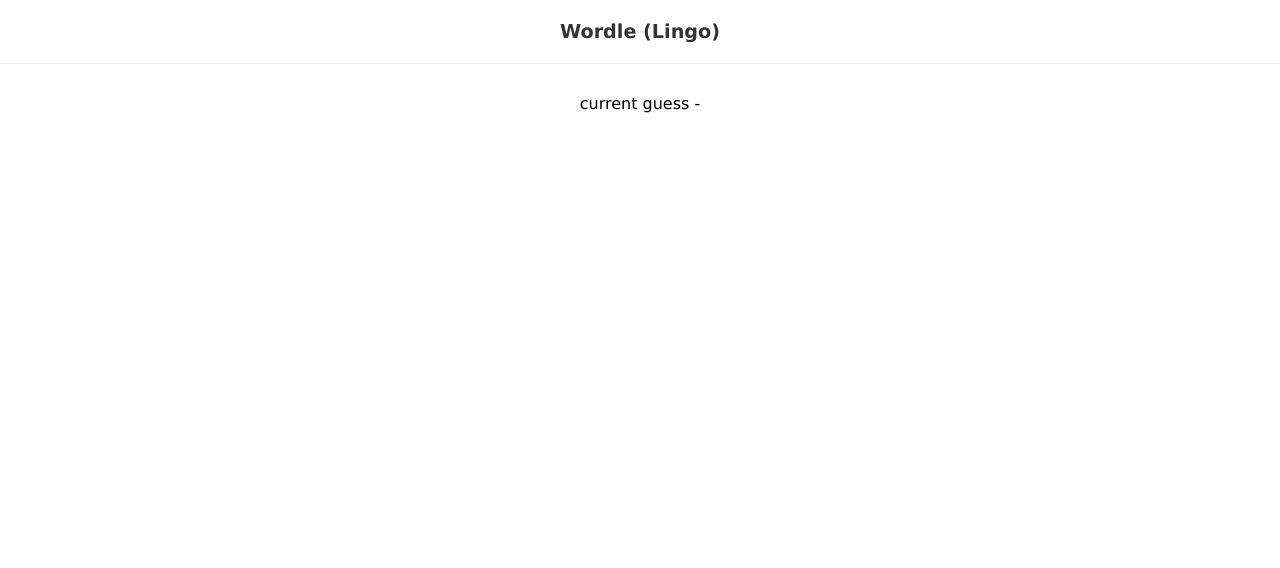
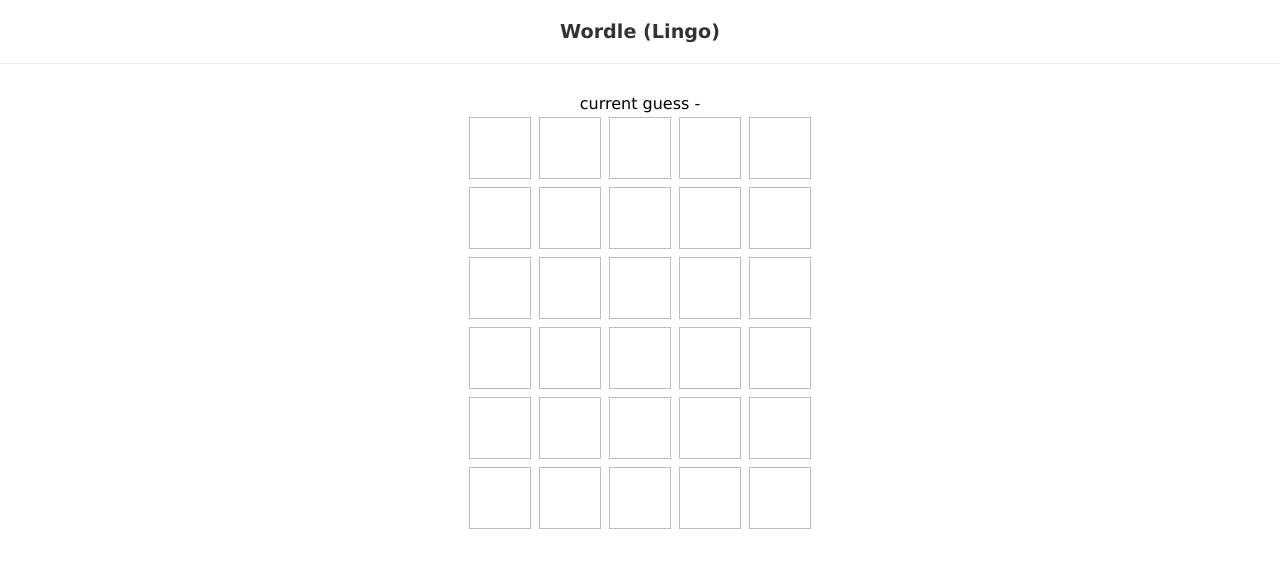
Before and after one commit to TallTall22/wordle, a React (Create React App) app: page / in a window 1280 px wide. Shown: the top 568 px of the page. Built offline with nearby package versions, Linux system fonts and the light colour scheme.

Commit message:
add guessing field interface

```diff
--- /dev/null
+++ b/src/components/Grid.jsx
@@ -0,0 +1,15 @@
+import React from 'react'
+import Row from './Row'
+
+export default function Grid({currentGuess,guesses,turn}) {
+  return (
+    <div>
+      {guesses.map((g,i)=>{
+        if(turn===i){
+          return <Row key={i} currentGuess={currentGuess} />
+        }
+        return <Row key={i} guess={g} />
+      })}
+    </div>
+  )
+}
--- /dev/null
+++ b/src/components/Row.jsx
@@ -0,0 +1,38 @@
+import React from 'react'
+
+export default function Row({guess, currentGuess}) {
+
+  if(guess){
+    return(
+      <div className="row past">
+        {guess.map((l,i)=>{
+          return <div key={i} className={l.color}>{l.key}</div>
+        })}
+    </div>
+    )
+  }
+
+  if(currentGuess){
+    let letters=currentGuess.split('')
+    return(
+      <div className='row current'>
+         {letters.map((letter,i)=>{
+          return <div key={i} className='filled'>{letter}</div>
+        })}
+        {[...Array(5-letters.length)].map((_,i)=>{
+          return <div key={i} className=""></div>
+        })}
+      </div>
+    )
+  }
+
+  return (
+    <div className='row'>
+      <div></div>
+      <div></div>
+      <div></div>
+      <div></div>
+      <div></div>
+    </div>
+  )
+}
--- a/src/components/Wordle.jsx
+++ b/src/components/Wordle.jsx
@@ -1,5 +1,6 @@
 import React, { useEffect } from 'react'
 import useWordle from '../hooks/useWordle'
+import Grid from './Grid'
 
 export default function Wordle({solution}) {
   const {currentGuess,handleKeyup,guesses,isCorrect,turn}=useWordle(solution)
@@ -9,6 +10,10 @@ export default function Wordle({solution}) {
     return ()=>window.removeEventListener('keyup',handleKeyup)
   },[handleKeyup])
   return (
-    <div>current guess - {currentGuess}</div>
+    <div className="">
+      <div>current guess - {currentGuess}</div>
+    <Grid currentGuess={currentGuess} guesses={guesses} turn={turn} />
+    </div>
+
   )
 }
--- a/src/hooks/useWordle.js
+++ b/src/hooks/useWordle.js
@@ -22,8 +22,6 @@ const useWordle=(solution)=>{
     formattedGuess.forEach((l,i)=>{
       if(solutionArray.includes(l.key)&&l.color!=='green'){
         formattedGuess[i].color='yellow'
-        solutionArray[i]=null
-        solutionArray[solutionArray.indexOf(l.key)]=null
       }
     })
 
--- a/src/index.css
+++ b/src/index.css
@@ -12,3 +12,37 @@ h1{
   margin: 0 0 30px 0;
   color: #333;
 }
+/* rows */
+.row {
+  text-align: center;
+  display: flex;
+  justify-content: center;
+}
+
+.row>div {
+  display: block;
+  width: 60px;
+  height: 60px;
+  border: 1px solid #bbb;
+  margin: 4px;
+  text-align: center;
+  line-height: 60px;
+  text-transform: uppercase;
+  font-weight: bold;
+  font-size: 2.5em;
+}
+
+.row>div.green{
+  background: #5ac85a;
+  border-color: #5ac85a;
+}
+
+.row>div.grey {
+  background: #a1a1a1;
+  border-color: #a1a1a1;
+}
+
+.row>div.yellow {
+  background: #e2cc68;
+  border-color: #e2cc68;
+}
```
